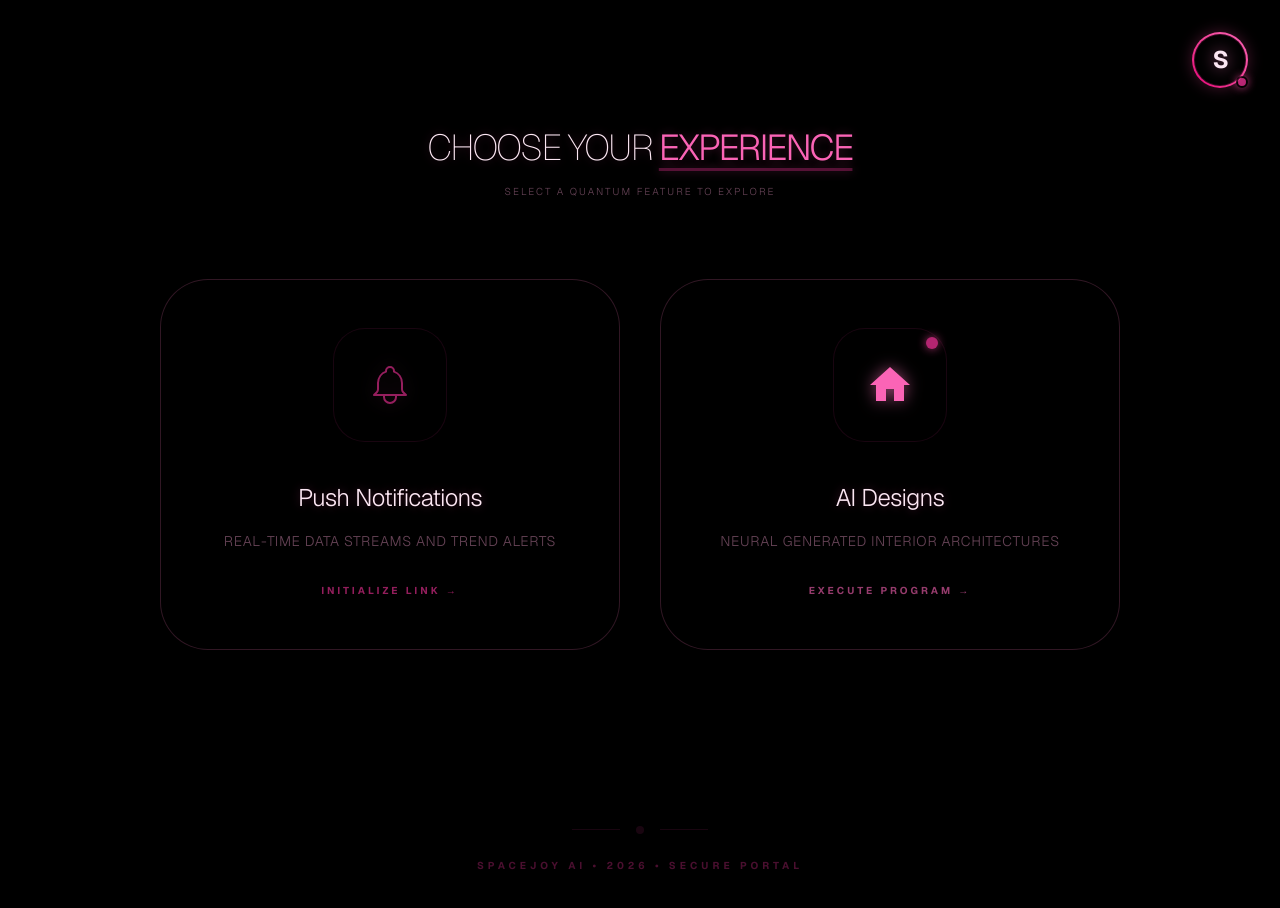
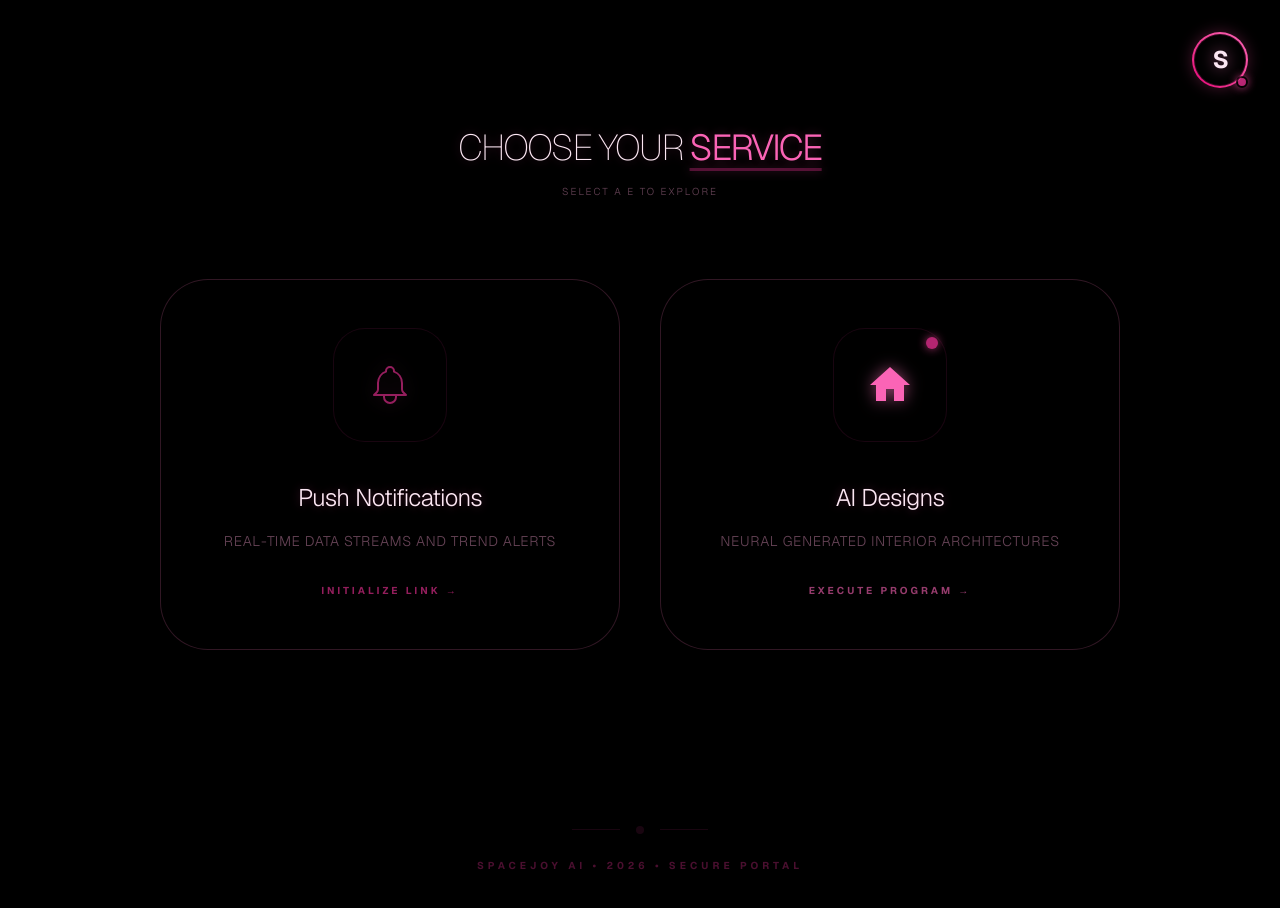
Before and after one commit to SoumyadeepSpacejoy/design-viewer, a Next.js app: page / in a window 1280 px wide. Shown: the top 908 px of the page. Built offline with nearby package versions, Linux system fonts and the light colour scheme; sample sign-in values are in the browser's storage.

Commit message:
message changed

```diff
--- a/src/components/SelectionGrid.tsx
+++ b/src/components/SelectionGrid.tsx
@@ -13,11 +13,11 @@ export default function SelectionGrid({ onSelect }: SelectionGridProps) {
         <h2 className="text-4xl font-thin text-pink-100 tracking-tighter mb-4 text-pink-shadow uppercase">
           Choose Your{" "}
           <span className="text-pink-400 font-light underline decoration-pink-500/30 underline-offset-8">
-            Experience
+            Service
           </span>
         </h2>
         <p className="text-pink-300/40 font-light max-w-xl mx-auto uppercase text-[10px] tracking-[0.2em]">
-          SELECT A QUANTUM FEATURE TO EXPLORE
+          SELECT A E TO EXPLORE
         </p>
       </div>
 
```
